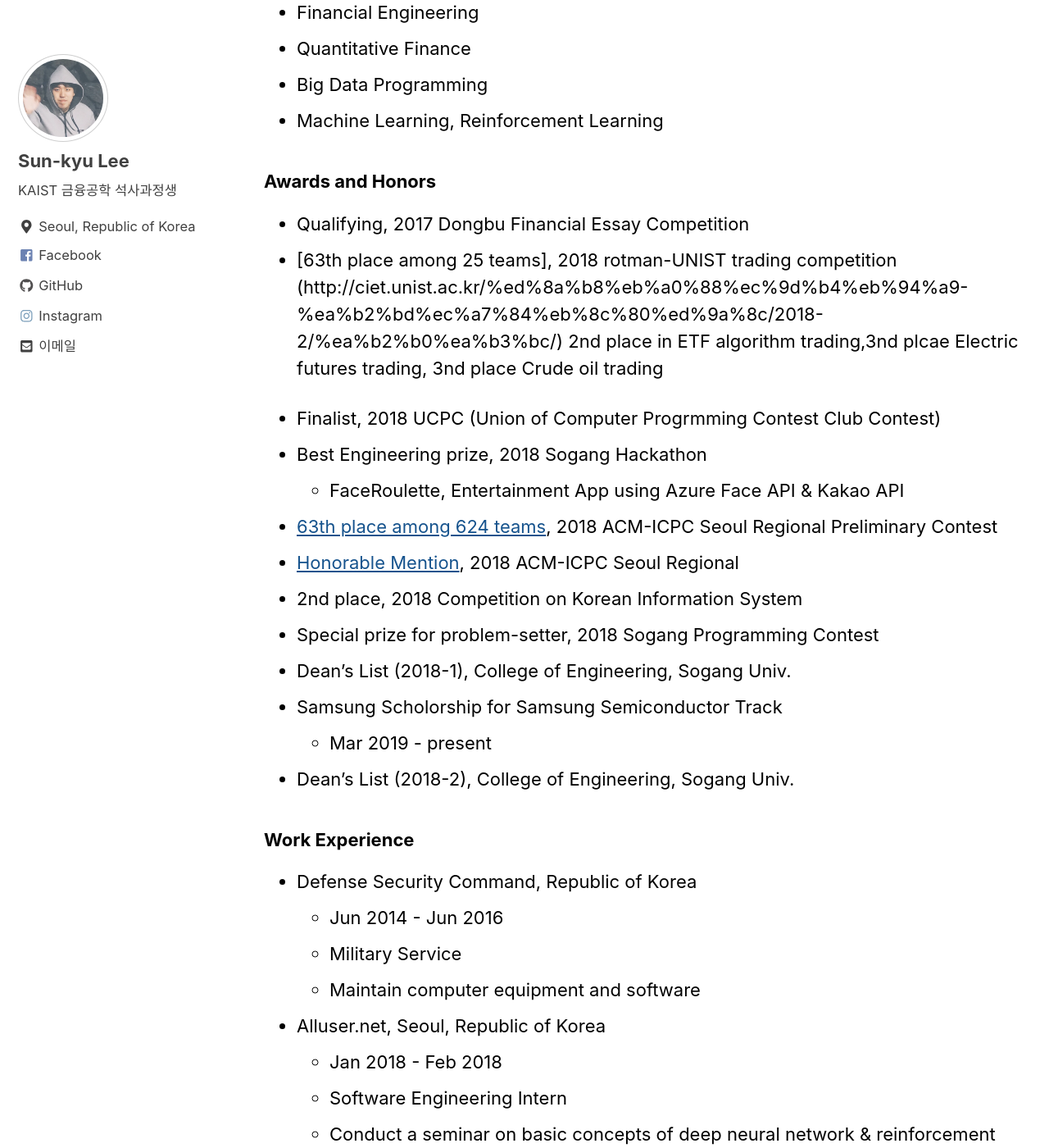
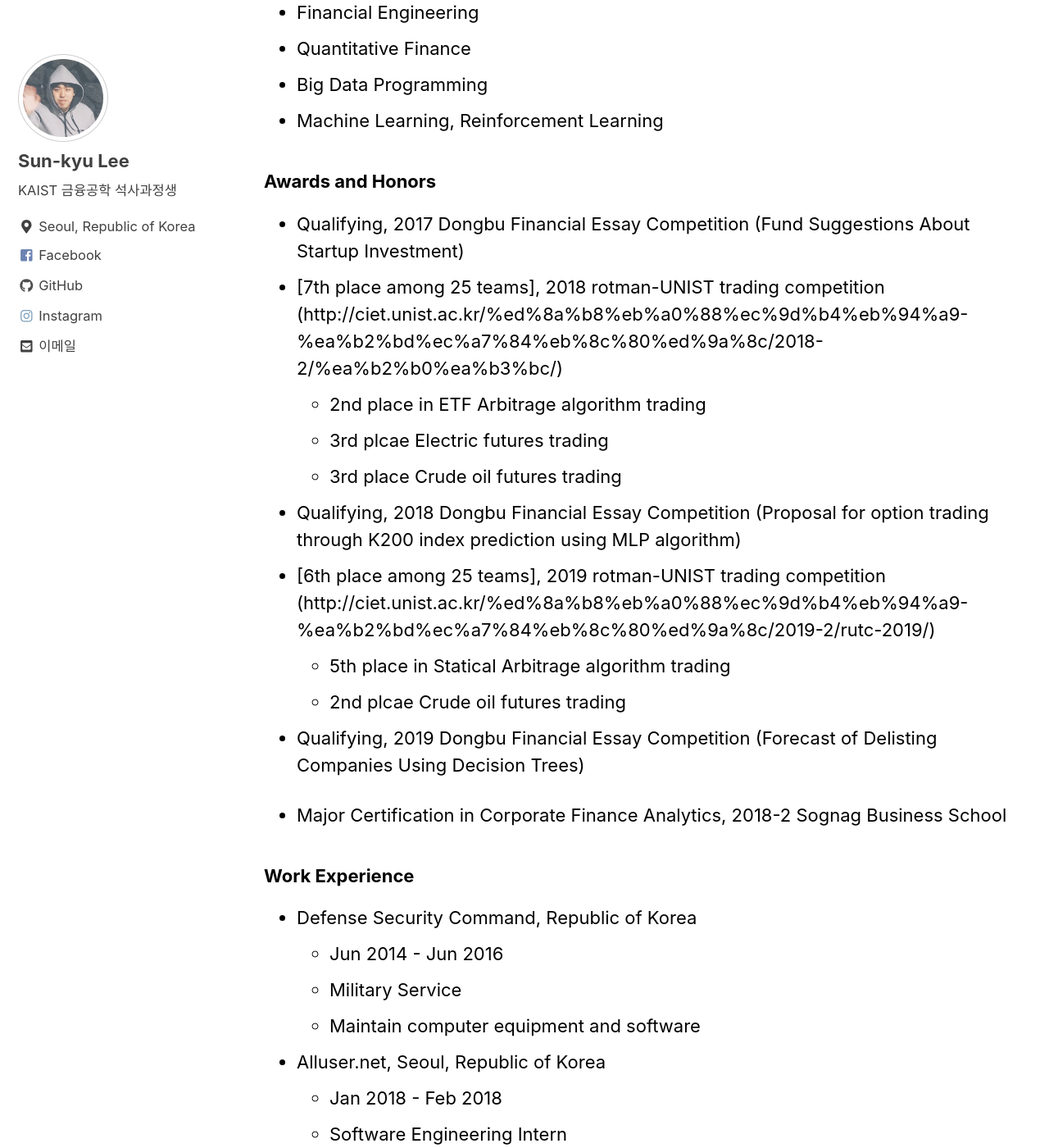
Before and after one commit to leesunkyu94/leesunkyu94.github.io, a Jekyll site: the page built from _pages/about.md, in a window 1280 px wide and 1400 px high, scrolled down 803 px. Shown: the whole window at 82% size. Built offline with Jekyll 4.4.1, drawn with Linux system fonts in a browser that asks for light colours; cached includes are drawn as plain includes; some of the changed text lies outside the part shown.

Commit message:
Update about.md

```diff
--- a/_pages/about.md
+++ b/_pages/about.md
@@ -18,7 +18,7 @@
 * [Sogang University](http://sogang.ac.kr)
     * Mar 2013 - Aug 2019
     * B.S. in Computer Science and Engineering
-    * B.S. Business (Finance and Accounting)
+    * B.S. in Business (Finance and Accounting)
 
 ### Interests
 * Financial Engineering
@@ -29,21 +29,19 @@
 
 ### Awards and Honors
 
-* Qualifying, 2017 Dongbu Financial Essay Competition
-* [63th place among 25 teams], 2018 rotman-UNIST trading competition (http://ciet.unist.ac.kr/%ed%8a%b8%eb%a0%88%ec%9d%b4%eb%94%a9-%ea%b2%bd%ec%a7%84%eb%8c%80%ed%9a%8c/2018-2/%ea%b2%b0%ea%b3%bc/) 2nd place in ETF algorithm trading,3nd plcae Electric futures trading, 3nd place Crude oil trading
+* Qualifying, 2017 Dongbu Financial Essay Competition (Fund Suggestions About Startup Investment)
+* [7th place among 25 teams], 2018 rotman-UNIST trading competition (http://ciet.unist.ac.kr/%ed%8a%b8%eb%a0%88%ec%9d%b4%eb%94%a9-%ea%b2%bd%ec%a7%84%eb%8c%80%ed%9a%8c/2018-2/%ea%b2%b0%ea%b3%bc/)
+   * 2nd place in ETF Arbitrage algorithm trading
+   * 3rd plcae Electric futures trading
+   * 3rd place Crude oil futures trading
+* Qualifying, 2018 Dongbu Financial Essay Competition (Proposal for option trading through K200 index prediction using MLP algorithm)
+* [6th place among 25 teams], 2019 rotman-UNIST trading competition (http://ciet.unist.ac.kr/%ed%8a%b8%eb%a0%88%ec%9d%b4%eb%94%a9-%ea%b2%bd%ec%a7%84%eb%8c%80%ed%9a%8c/2019-2/rutc-2019/)
+   * 5th place in Statical Arbitrage algorithm trading
+   * 2nd plcae Crude oil futures trading
+* Qualifying, 2019 Dongbu Financial Essay Competition (Forecast of Delisting Companies Using Decision Trees)
 
+* Major Certification in Corporate Finance Analytics, 2018-2 Sognag Business School
 
-* Finalist, 2018 UCPC (Union of Computer Progrmming Contest Club Contest)
-* Best Engineering prize, 2018 Sogang Hackathon
-    * FaceRoulette, Entertainment App using Azure Face API & Kakao API
-* [63th place among 624 teams](https://icpc.baylor.edu/ICPCID/5EAVXY28D1SD), 2018 ACM-ICPC Seoul Regional Preliminary Contest
-* [Honorable Mention](https://icpc.baylor.edu/ICPCID/5EAVXY28D1SD), 2018 ACM-ICPC Seoul Regional
-* 2nd place, 2018 Competition on Korean Information System
-* Special prize for problem-setter, 2018 Sogang Programming Contest
-* Dean's List (2018-1), College of Engineering, Sogang Univ.
-* Samsung Scholorship for Samsung Semiconductor Track
-    * Mar 2019 - present
-* Dean's List (2018-2), College of Engineering, Sogang Univ.
 
 ### Work Experience
 
```
Also changed, not shown: other parts of _pages/about.md (+1 -1 lines).
